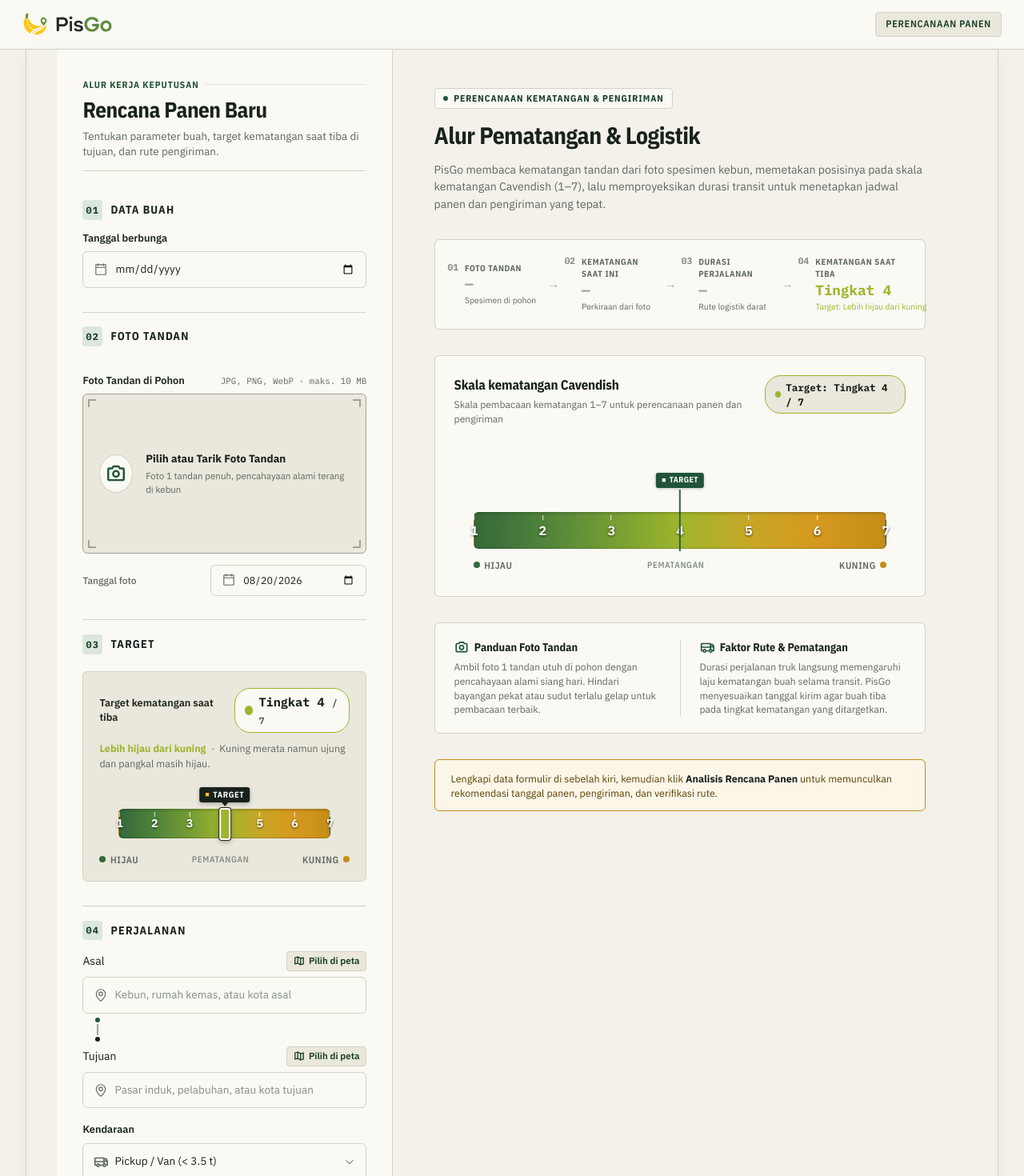
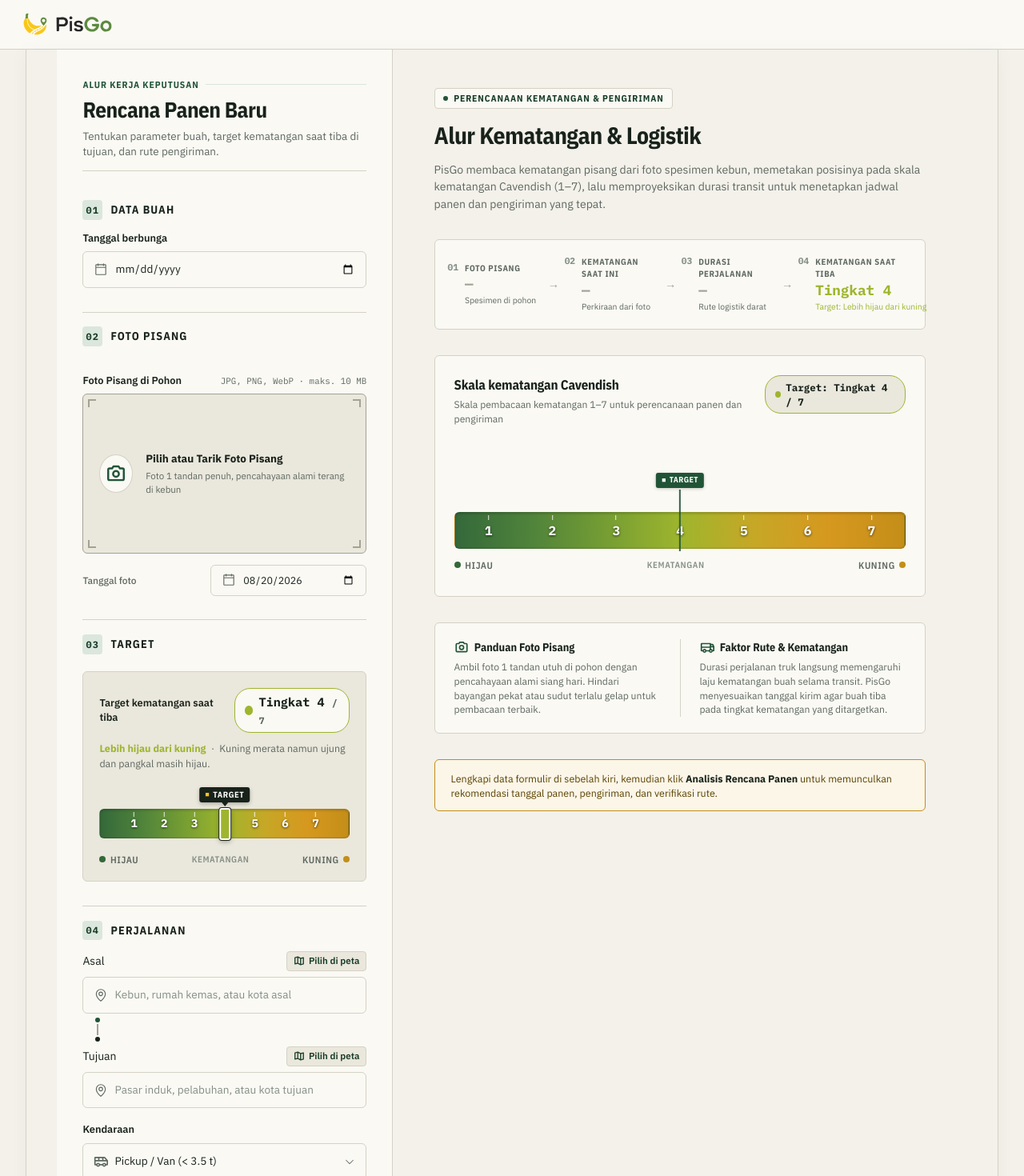
Before and after one commit to Vluuuu/pisgo, a Next.js app in the folder apps/web/: page / in a window 1280 px wide. Shown: the top 1470 px of the page at 80% size. Built offline with nearby package versions, Linux system fonts and the light colour scheme.

Commit message:
fix: align maturity scale and refine product UI (#10)

```diff
--- a/apps/web/app/globals.css
+++ b/apps/web/app/globals.css
@@ -63,6 +63,64 @@ body {
   line-height: 1.45;
   -webkit-font-smoothing: antialiased;
 }
+
+/* -------------------------------------------------------------
+   DESKTOP BANANA BRANDED CURSOR
+   ------------------------------------------------------------- */
+@media (hover: hover) and (pointer: fine) {
+  body,
+  .app-shell,
+  .workspace,
+  .control-rail,
+  .standby-instrument,
+  .standby-canvas,
+  .result-workspace,
+  .recommendation,
+  .maturity-instrument-card,
+  .standby-instrument-block,
+  .site-footer {
+    cursor: url("/brand/banana-cursor.svg") 3 3, default;
+  }
+
+  /* Preserve standard interactive cursors */
+  input[type="text"],
+  input[type="number"],
+  input[type="date"],
+  textarea,
+  .location-input,
+  [contenteditable="true"] {
+    cursor: text;
+  }
+
+  button,
+  a,
+  label,
+  select,
+  input[type="range"],
+  input[type="file"],
+  input[type="checkbox"],
+  input[type="radio"],
+  .field,
+  .action-btn,
+  .photo-prompt,
+  .pick-on-map-btn,
+  .analyze-button,
+  .manual-picker-locate-btn,
+  .manual-picker-close-btn,
+  .manual-picker-cancel-btn,
+  .manual-picker-confirm-btn,
+  .location-results li {
+    cursor: pointer;
+  }
+
+  .leaflet-container,
+  .leaflet-interactive,
+  .manual-picker-leaflet-map,
+  .route-map {
+    cursor: grab;
+  }
+}
+
 button, input { font: inherit; }
 button { color: inherit; }
 a { color: inherit; }
@@ -109,7 +167,6 @@ a { color: inherit; }
   height: 3.85rem;
   display: flex;
   align-items: center;
-  justify-content: space-between;
   gap: 1.5rem;
   padding: 0 1.75rem;
   border-bottom: 1px solid var(--line);
@@ -589,12 +646,16 @@ input[type="date"].field {
 .maturity-desc-text { color: var(--muted); }
 
 /* Unified Continuous Ripeness Track */
+:root {
+  --maturity-rail-safe-inset: 42px;
+  --maturity-thumb-width: 14px;
+}
+
 .maturity-track-container {
   position: relative;
   width: 100%;
   padding-top: 2rem;
   padding-bottom: .35rem;
-  padding-inline: 1.5rem;
   user-select: none;
 }
 .maturity-track-container.display-mode {
@@ -611,9 +672,11 @@ input[type="date"].field {
   position: relative;
   width: 100%;
   height: 2.35rem;
+  padding-inline: var(--maturity-rail-safe-inset);
   border-radius: 6px;
   border: 1px solid rgba(0, 0, 0, 0.15);
   box-shadow: inset 0 1px 3px rgba(0, 0, 0, 0.2);
+  box-sizing: border-box;
   background: linear-gradient(
     90deg,
     var(--maturity-1) 0%,
@@ -633,6 +696,13 @@ input[type="date"].field {
   height: 2.85rem;
 }
 
+/* Inner Usable Rail */
+.maturity-track-rail {
+  position: relative;
+  width: 100%;
+  height: 100%;
+}
+
 /* 7 Semantic Numbers and Tick Dividers */
 .track-ticks-layer {
   position: absolute;
@@ -712,7 +782,7 @@ input[type="date"].field {
 }
 .target-marker-thumb {
   flex: 1;
-  width: 14px;
+  width: var(--maturity-thumb-width);
   border-radius: 3px;
   border: 2px solid #ffffff;
   box-shadow: 0 0 0 1px var(--ink), 0 2px 6px rgba(0, 0, 0, 0.35);
@@ -722,8 +792,8 @@ input[type="date"].field {
 .maturity-native-range-slider {
   position: absolute;
   bottom: .35rem;
-  left: 0;
-  width: 100%;
+  left: var(--maturity-rail-safe-inset);
+  width: calc(100% - (var(--maturity-rail-safe-inset) * 2));
   height: 2.35rem;
   margin: 0;
   opacity: 0;
@@ -773,6 +843,45 @@ input[type="date"].field {
   pointer-events: none;
   z-index: 3;
 }
+.track-display-marker.current {
+  top: -4.65rem;
+  z-index: 5;
+}
+.track-display-marker.target {
+  top: -3.15rem;
+  z-index: 4;
+}
+.track-display-marker.arrival {
+  top: -1.65rem;
+  z-index: 3;
+}
+.display-marker-tag {
+  display: inline-flex;
+  align-items: center;
+  gap: .25rem;
+  padding: .15rem .45rem;
+  border-radius: 3px;
+  white-space: nowrap;
+  font-family: var(--font-ibm-plex-sans-condensed), sans-serif;
+  font-size: .62rem;
+  font-weight: 700;
+  letter-spacing: .04em;
+  box-shadow: 0 1px 4px rgba(0, 0, 0, 0.2);
+}
+.display-marker-tag.current { background: var(--ink); color: #ffffff; }
+.display-marker-tag.target { background: var(--accent); color: #ffffff; }
+.display-marker-tag.arrival { background: var(--gold-arrival); color: #ffffff; }
+.marker-icon { font-size: .55rem; line-height: 1; }
+.display-marker-line {
+  flex: 1;
+  width: 2px;
+  background: currentColor;
+  opacity: 0.9;
+  margin-top: 2px;
+}
+.display-marker-line.current { background: var(--ink); }
+.display-marker-line.target { background: var(--accent); }
+.display-marker-line.arrival { background: var(--gold-arrival); }
 .track-display-marker.current {
   top: -4.65rem;
   z-index: 5;
--- a/apps/web/app/page.tsx
+++ b/apps/web/app/page.tsx
@@ -25,7 +25,6 @@ export default function Home() {
             priority
           />
         </a>
-        <p className="workspace-label">Perencanaan panen</p>
       </header>
 
       <PredictionWorkflow />
--- a/apps/web/components/prediction/image-upload.tsx
+++ b/apps/web/components/prediction/image-upload.tsx
@@ -53,7 +53,7 @@ export function ImageUpload({ value, onChange, error }: ImageUploadProps) {
       }}
     >
       <div className="field-heading">
-        <label id={`${inputId}-label`} htmlFor={inputId}>Foto Tandan di Pohon</label>
+        <label id={`${inputId}-label`} htmlFor={inputId}>Foto Pisang di Pohon</label>
         <span className="upload-spec-hint">JPG, PNG, WebP · maks. 10 MB</span>
       </div>
 
@@ -72,7 +72,7 @@ export function ImageUpload({ value, onChange, error }: ImageUploadProps) {
               <CameraIcon aria-hidden="true" size={26} weight="bold" />
             </div>
             <div className="prompt-text-group">
-              <strong>{isDragging ? "Lepaskan foto tandan di sini" : "Pilih atau Tarik Foto Tandan"}</strong>
+              <strong>{isDragging ? "Lepaskan foto pisang di sini" : "Pilih atau Tarik Foto Pisang"}</strong>
               <small>Foto 1 tandan penuh, pencahayaan alami terang di kebun</small>
             </div>
           </label>
@@ -118,7 +118,7 @@ function ImagePreview({ file, inputId, onRemove }: { file: File; inputId: string
       )}
       <div className="photo-caption">
         <div className="caption-meta">
-          <span className="meta-tag">FOTO TANDAN</span>
+          <span className="meta-tag">FOTO PISANG</span>
           <strong className="meta-filename">{file.name}</strong>
           <small className="meta-size">{formatFileSize(file.size)}</small>
         </div>
--- a/apps/web/components/prediction/maturity-instrument.tsx
+++ b/apps/web/components/prediction/maturity-instrument.tsx
@@ -108,11 +108,11 @@ export function MaturityInstrumentControl({
 
       {/* Unified Ripeness Track */}
       <div className="maturity-track-container" data-size={size}>
+        <div className="maturity-continuous-track interactive" role="presentation">
           <div
             ref={trackRef}
-          className="maturity-continuous-track interactive"
+            className="maturity-track-rail"
             onPointerDown={handlePointerDown}
-          role="presentation"
           >
             {/* 7 Semantic Numbers and Tick Dividers */}
             <div className="track-ticks-layer" aria-hidden="true">
@@ -145,6 +145,7 @@ export function MaturityInstrumentControl({
               <div className="target-marker-thumb" style={{ backgroundColor: selectedInfo.color }} />
             </div>
           </div>
+        </div>
 
         {/* Fully accessible native range input */}
         <input
@@ -167,7 +168,7 @@ export function MaturityInstrumentControl({
           <span>Hijau</span>
         </span>
         <span className="track-center-label">
-          <span>Pematangan</span>
+          <span>Kematangan</span>
         </span>
         <span className="track-side-label end">
           <span>Kuning</span>
@@ -195,6 +196,7 @@ export function MaturityInstrumentDisplay({
   return (
     <div className="maturity-track-container display-mode" data-size={size}>
       <div className="maturity-continuous-track display-track" role="presentation">
+        <div className="maturity-track-rail">
           <div className="track-ticks-layer" aria-hidden="true">
             {MATURITY_SPECTRUM.map((item) => {
               const pct = levelToPercent(item.level);
@@ -252,6 +254,7 @@ export function MaturityInstrumentDisplay({
             </div>
           )}
         </div>
+      </div>
 
       <div className="maturity-track-labels" aria-hidden="true">
         <span className="track-side-label start">
@@ -259,7 +262,7 @@ export function MaturityInstrumentDisplay({
           <span>Hijau</span>
         </span>
         <span className="track-center-label">
-          <span>Pematangan</span>
+          <span>Kematangan</span>
         </span>
         <span className="track-side-label end">
           <span>Kuning</span>
--- a/apps/web/components/prediction/prediction-workflow.tsx
+++ b/apps/web/components/prediction/prediction-workflow.tsx
@@ -4,6 +4,7 @@ import { CalendarBlankIcon, CameraIcon, ShieldCheckIcon, SpinnerGapIcon, TruckIc
 import { useRef, useState } from "react";
 import { LocationAutocomplete } from "@/components/locations/location-autocomplete";
 import { ManualLocationPickerLoader } from "@/components/map/manual-location-picker-loader";
+import { VehicleModeIcon } from "@/components/vehicles/vehicle-mode-icon";
 import { ImageUpload } from "./image-upload";
 import { ResultView } from "./result-view";
 import { MATURITY_SPECTRUM, MaturityInstrumentControl, MaturityInstrumentDisplay } from "./maturity-instrument";
@@ -294,7 +295,7 @@ export function PredictionWorkflow() {
         </fieldset>
 
         <fieldset className="control-group specimen-controls">
-          <legend><span className="section-number" aria-hidden="true">02</span>Foto tandan</legend>
+          <legend><span className="section-number" aria-hidden="true">02</span>Foto pisang</legend>
           <ImageUpload value={image} onChange={(file) => { setImage(file); setResult(null); setErrors((current) => ({ ...current, image: undefined })); }} error={errors.image} />
 
           <DateField
@@ -356,7 +357,7 @@ export function PredictionWorkflow() {
           <div className="vehicle-selector-group">
             <label htmlFor="vehicle-mode-select" className="vehicle-select-label">Kendaraan</label>
             <div className="vehicle-select-wrap">
-              <TruckIcon size={18} weight="bold" aria-hidden="true" />
+              <VehicleModeIcon mode={vehicleMode} size={18} weight="bold" aria-hidden="true" />
               <select
                 id="vehicle-mode-select"
                 value={vehicleMode}
@@ -414,9 +415,9 @@ export function PredictionWorkflow() {
                 <span className="tag-pulse" />
                 <span>PERENCANAAN KEMATANGAN & PENGIRIMAN</span>
               </div>
-              <h2>Alur Pematangan & Logistik</h2>
+              <h2>Alur Kematangan & Logistik</h2>
               <p className="standby-lead">
-                PisGo membaca kematangan tandan dari foto spesimen kebun, memetakan posisinya pada skala kematangan Cavendish (1–7), lalu memproyeksikan durasi transit untuk menetapkan jadwal panen dan pengiriman yang tepat.
+                PisGo membaca kematangan pisang dari foto spesimen kebun, memetakan posisinya pada skala kematangan Cavendish (1–7), lalu memproyeksikan durasi transit untuk menetapkan jadwal panen dan pengiriman yang tepat.
               </p>
             </header>
 
@@ -425,7 +426,7 @@ export function PredictionWorkflow() {
               <div className="process-step">
                 <span className="process-step-num">01</span>
                 <div className="process-step-body">
-                  <span className="process-label">FOTO TANDAN</span>
+                  <span className="process-label">FOTO PISANG</span>
                   <strong className="process-value empty">—</strong>
                   <small className="process-note">Spesimen di pohon</small>
                 </div>
@@ -495,7 +496,7 @@ export function PredictionWorkflow() {
               <div className="guidance-col">
                 <div className="guidance-col-header">
                   <CameraIcon size={18} weight="bold" className="guidance-icon-flat" />
-                  <h4>Panduan Foto Tandan</h4>
+                  <h4>Panduan Foto Pisang</h4>
                 </div>
                 <p>Ambil foto 1 tandan utuh di pohon dengan pencahayaan alami siang hari. Hindari bayangan pekat atau sudut terlalu gelap untuk pembacaan terbaik.</p>
               </div>
@@ -505,7 +506,7 @@ export function PredictionWorkflow() {
               <div className="guidance-col">
                 <div className="guidance-col-header">
                   <TruckIcon size={18} weight="bold" className="guidance-icon-flat" />
-                  <h4>Faktor Rute & Pematangan</h4>
+                  <h4>Faktor Rute & Kematangan</h4>
                 </div>
                 <p>Durasi perjalanan truk langsung memengaruhi laju kematangan buah selama transit. PisGo menyesuaikan tanggal kirim agar buah tiba pada tingkat kematangan yang ditargetkan.</p>
               </div>
--- a/apps/web/components/prediction/result-view.tsx
+++ b/apps/web/components/prediction/result-view.tsx
@@ -1,7 +1,8 @@
 "use client";
 
-import { CheckCircleIcon, FlaskIcon, TruckIcon, WarningCircleIcon } from "@phosphor-icons/react";
+import { CheckCircleIcon, FlaskIcon, WarningCircleIcon } from "@phosphor-icons/react";
 import { RouteMapLoader } from "@/components/map/route-map-loader";
+import { VehicleModeIcon } from "@/components/vehicles/vehicle-mode-icon";
 import { formatDecisionDate, formatDistance, formatDuration, formatMaturity } from "@/lib/format";
 import { MATURITY_SPECTRUM, MaturityInstrumentDisplay } from "./maturity-instrument";
 import { ROUTING_VEHICLE_MODES } from "@/types/location";
@@ -131,7 +132,7 @@ export function ResultView({ prediction, schedule, route, origin, destination, t
           </div>
           <div className="route-metrics">
             <span className="metric-item">
-              <TruckIcon size={16} weight="bold" />
+              <VehicleModeIcon mode={vehicleMode ?? "light_truck"} size={16} weight="bold" />
               <strong>{formatDistance(route.distanceMeters)}</strong>
             </span>
             <span className="metric-separator">·</span>
--- /dev/null
+++ b/apps/web/components/vehicles/vehicle-mode-icon.tsx
@@ -0,0 +1,43 @@
+"use client";
+
+import {
+  MotorcycleIcon,
+  ShippingContainerIcon,
+  TruckIcon,
+  TruckTrailerIcon,
+  VanIcon,
+} from "@phosphor-icons/react";
+import type { ComponentType } from "react";
+import type { RoutingVehicleMode } from "@/types/location";
+
+type IconProps = {
+  size?: number | string;
+  weight?: "thin" | "light" | "regular" | "bold" | "fill" | "duotone";
+  className?: string;
+  "aria-hidden"?: boolean | "true" | "false";
+};
+
+export const VEHICLE_ICON_MAP: Record<RoutingVehicleMode, ComponentType<IconProps>> = {
+  motorcycle: MotorcycleIcon,
+  light_truck: VanIcon,
+  medium_truck: TruckIcon,
+  truck: TruckTrailerIcon,
+  heavy_truck: ShippingContainerIcon,
+};
+
+export function VehicleModeIcon({
+  mode,
+  size = 18,
+  weight = "bold",
+  className,
+  "aria-hidden": ariaHidden = true,
+}: {
+  mode: RoutingVehicleMode;
+  size?: number | string;
+  weight?: "thin" | "light" | "regular" | "bold" | "fill" | "duotone";
+  className?: string;
+  "aria-hidden"?: boolean | "true" | "false";
+}) {
+  const IconComponent = VEHICLE_ICON_MAP[mode] ?? TruckIcon;
+  return <IconComponent size={size} weight={weight} className={className} aria-hidden={ariaHidden} />;
+}
```
Also changed, not shown: apps/web/public/brand/banana-cursor.svg (added). Lines whose indentation alone changed are shown as unchanged.
